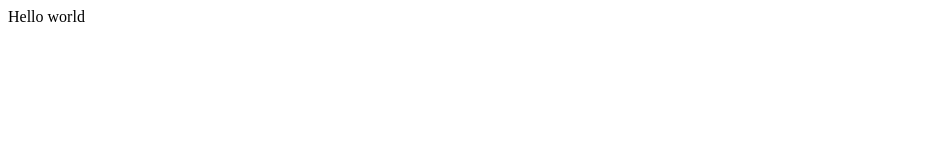
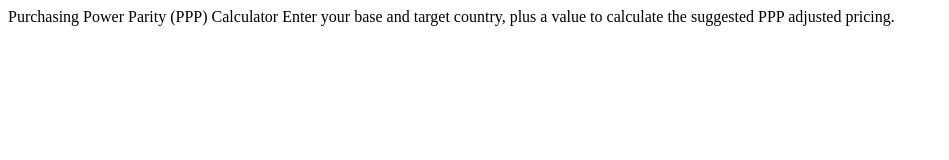
Before and after one commit to studioramen/ppp-calculator, a plain HTML site: page index.html in a window 1280 px wide. Shown: the whole page, without its empty margins (0-949 px from the left). Drawn offline with Linux system fonts and the light colour scheme.

Commit message:
Updated copy

```diff
--- a/index.html
+++ b/index.html
@@ -1,7 +1,11 @@
 <!DOCTYPE html>
 
 <head>
-    Hello world
+    Purchasing Power Parity (PPP) Calculator
 </head>
 
+<body>
+Enter your base and target country, plus a value to calculate the suggested PPP adjusted pricing.
+</body>
+
 </html>
```
